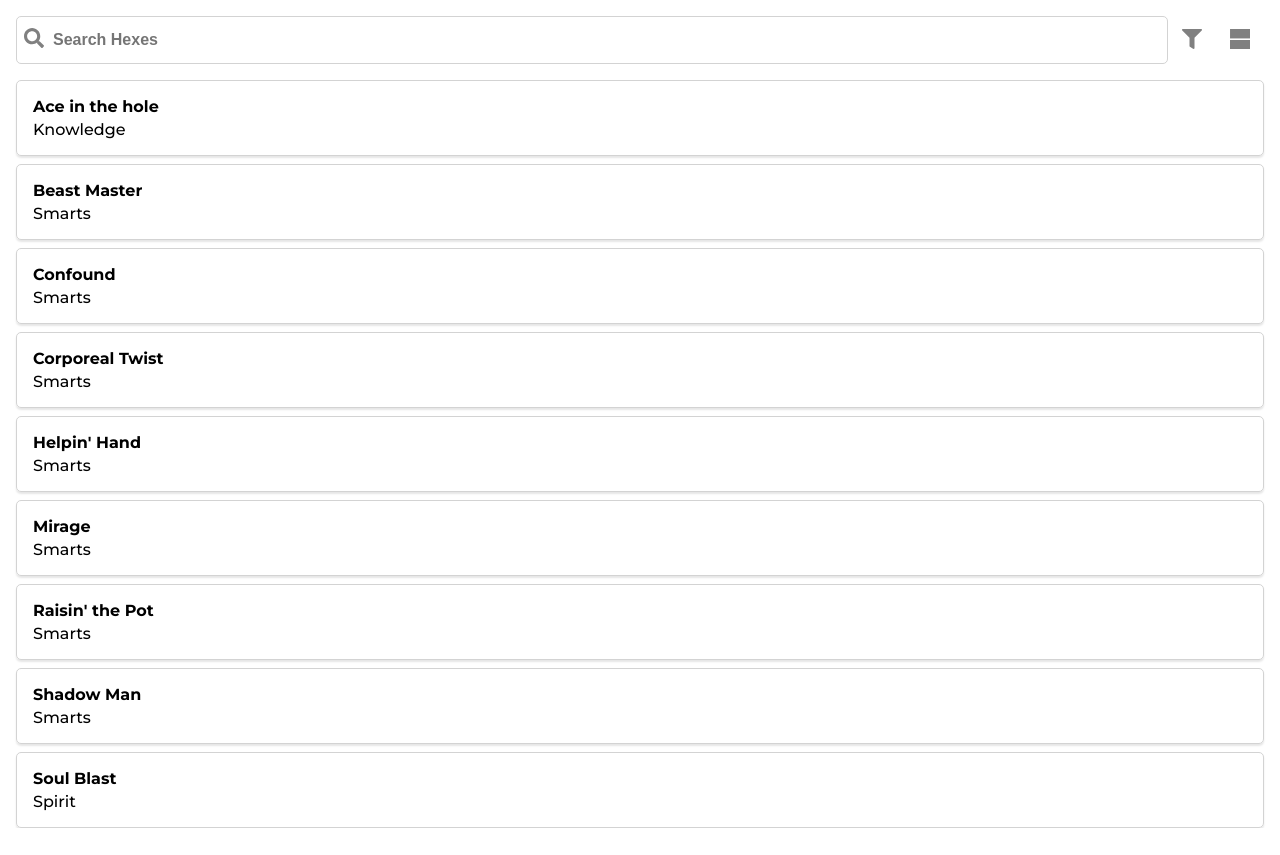
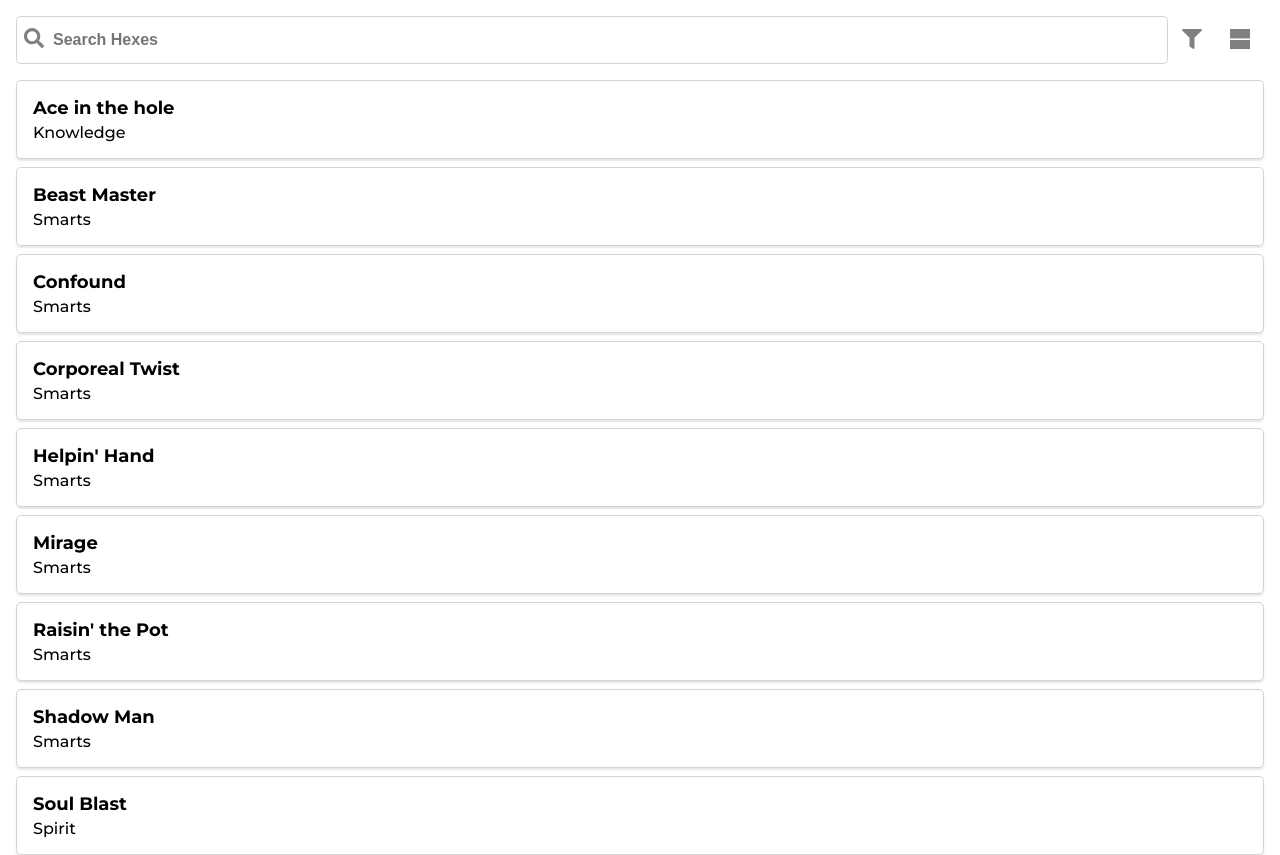
Before and after one commit to oarodrig/hexbook, a React (Create React App) app: page / in a window 1280 px wide. Before the commit the page ends 828 px from the top, so only its background shows below. Built offline with nearby package versions, Linux system fonts and the light colour scheme.

Commit message:
Increase hex row title font size

```diff
--- a/src/HexRow/HexRow.module.css
+++ b/src/HexRow/HexRow.module.css
@@ -11,6 +11,7 @@
 
 .hexName {
   font-weight: 700;
+  font-size: 18px;
 }
 
 .hexTrait {
@@ -20,6 +21,6 @@
 .hexLink {
   display: block;
   padding: 1rem;
-  color: inherit; /* blue colors for links too */
-  text-decoration: inherit; /* no underline */
+  color: inherit;
+  text-decoration: inherit;
 }
```
